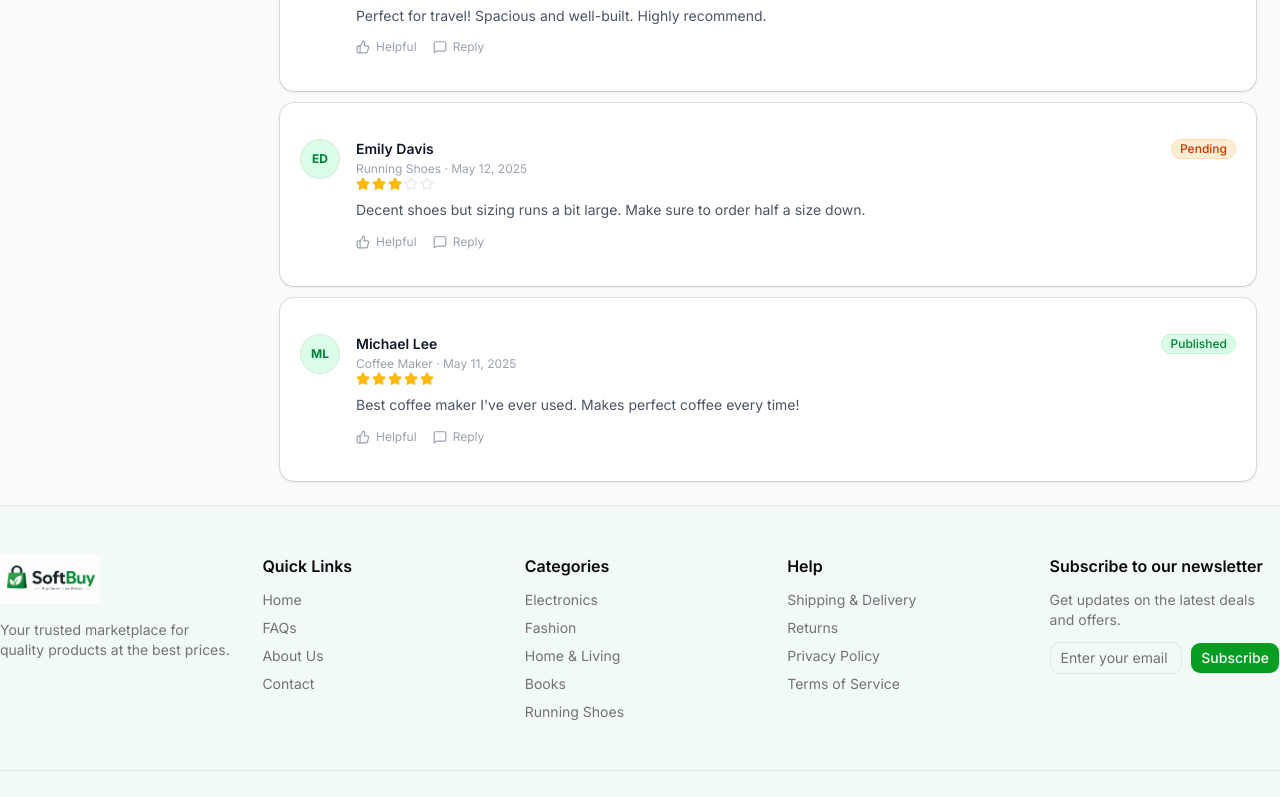
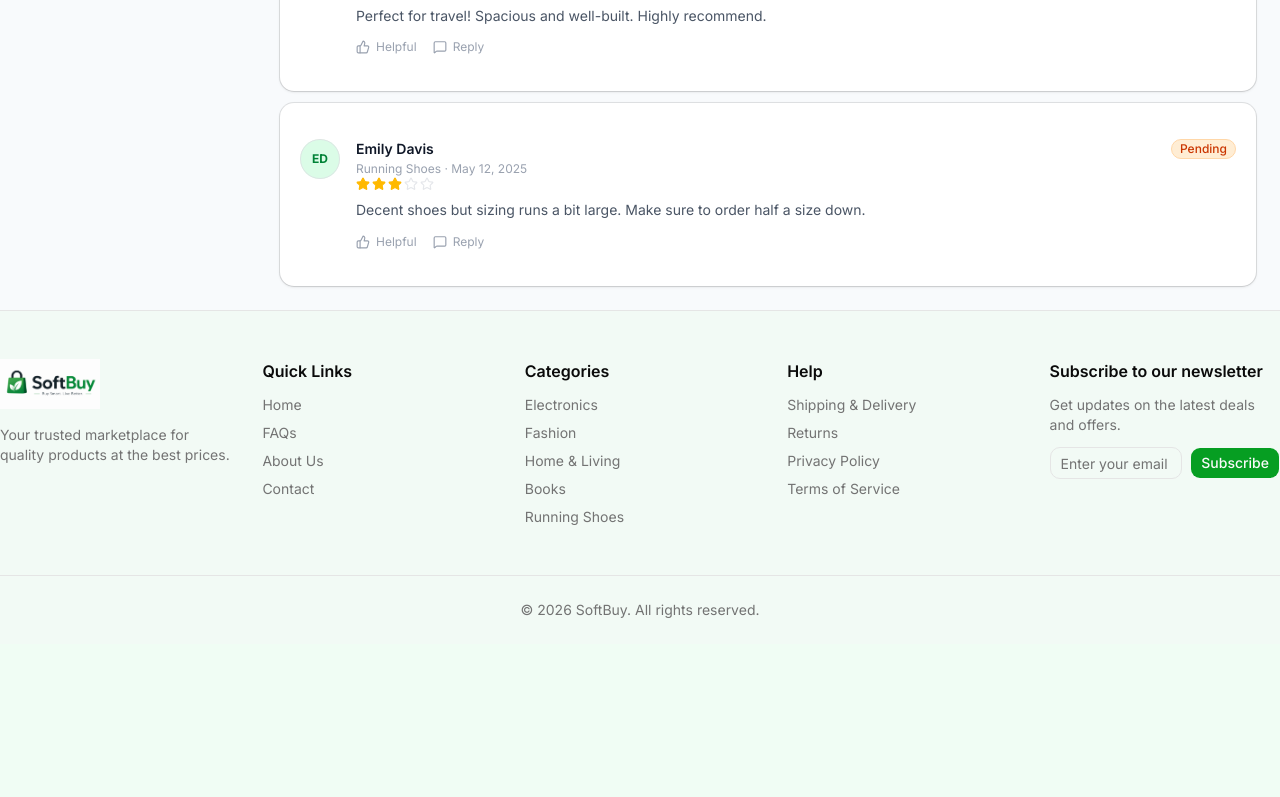
Before and after one commit to Amibiplob/Soft-Buy, a Next.js app: page /seller-dashboard/reviews in a window 1280 px wide. Shown: the part 838-1635 px from the top of the page. After the commit the page ends 1482 px from the top, so only its background shows below. Built offline with nearby package versions, Linux system fonts and the light colour scheme; no server answers.

Commit message:
Update page.tsx

```diff
--- a/app/seller-dashboard/reviews/page.tsx
+++ b/app/seller-dashboard/reviews/page.tsx
@@ -46,17 +46,6 @@ const reviews = [
       "Decent shoes but sizing runs a bit large. Make sure to order half a size down.",
     avatar: "ED",
     status: "Pending",
-  },
-  {
-    id: 5,
-    customer: "Michael Lee",
-    rating: 5,
-    product: "Coffee Maker",
-    date: "May 11, 2025",
-    comment:
-      "Best coffee maker I've ever used. Makes perfect coffee every time!",
-    avatar: "ML",
-    status: "Published",
   },
 ];
 
```
